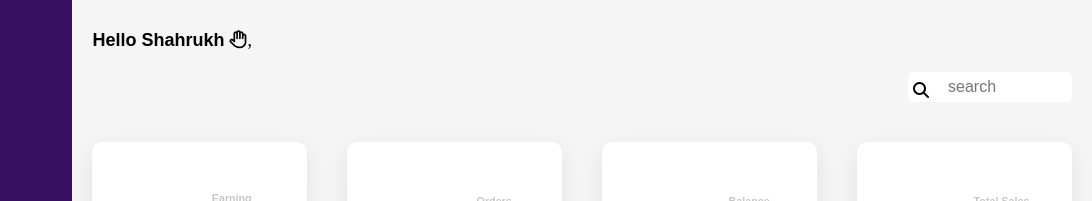
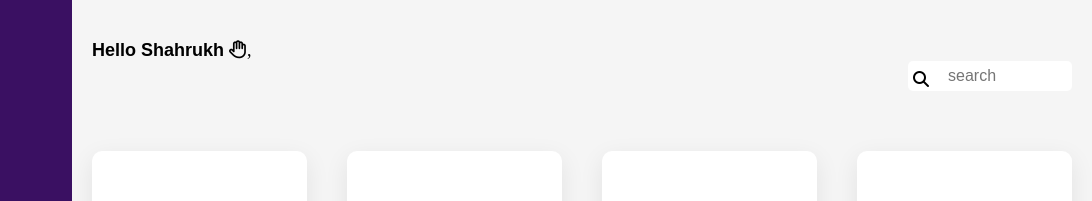
Before and after one commit to Bargavi18/Fitpeo-assignment, a plain HTML site: page index.html in a window 1280 px wide. Shown: the top 201 px of the page, 188-1280 px from the left. Drawn offline with nearby package versions, Linux system fonts and the light colour scheme.

Commit message:
style.css

```diff
--- a/style.css
+++ b/style.css
@@ -4,6 +4,7 @@
     box-sizing: border-box;
     font-family:'onset',sans-serif;
 }
+
 
 /* sidebar */
 .sidebar{
@@ -69,7 +70,7 @@
     justify-self: center;
     float: right;
     padding: 0px 20px;
-    margin-bottom:20px;
+    margin-bottom:40px;
 }
 .search input{
     width: 100%;
@@ -87,10 +88,10 @@
     cursor: pointer;
 }
 .Hello{
-    padding:2%;
-    margin-top: 10px;
     font-size: large;
     font-weight: 600;
+    margin-left:20px;
+    margin-top: 40px;
 
 }
 .cards{
```
